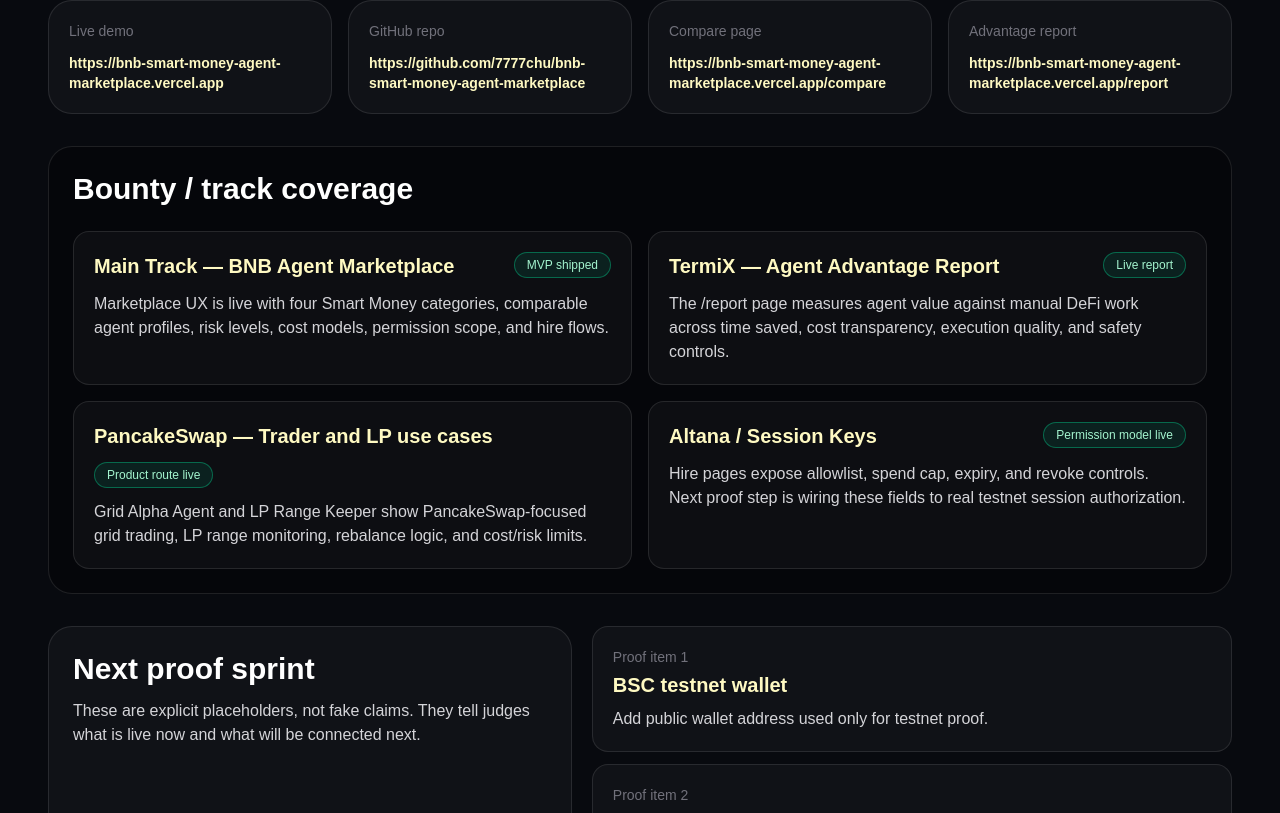
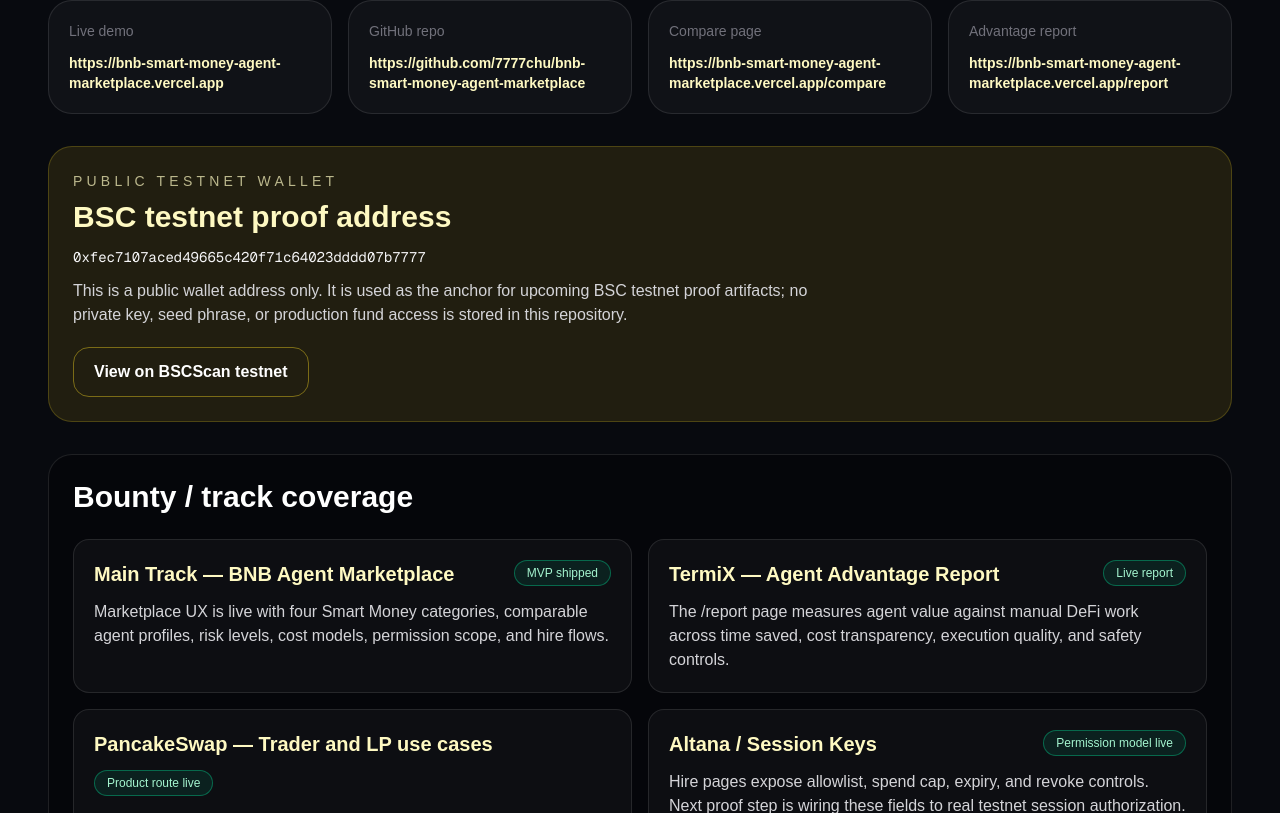
Before and after one commit to 7777chu/bnb-smart-money-agent-marketplace, a Next.js app in the folder app/: page /proof in a window 1280 px wide. Shown: the part 527-1340 px from the top of the page. Built offline with nearby package versions, Linux system fonts and the light colour scheme.

Commit message:
docs: add BSC testnet proof wallet

```diff
--- a/app/src/app/proof/page.tsx
+++ b/app/src/app/proof/page.tsx
@@ -6,6 +6,9 @@
   ["Compare page", "https://bnb-smart-money-agent-marketplace.vercel.app/compare"],
   ["Advantage report", "https://bnb-smart-money-agent-marketplace.vercel.app/report"],
 ];
+
+const testnetWallet = "0xfec7107aced49665c420f71c64023dddd07b7777";
+const testnetWalletExplorer = `https://testnet.bscscan.com/address/${testnetWallet}`;
 
 const proofTracks = [
   {
@@ -35,7 +38,7 @@
 ];
 
 const nextProofItems = [
-  ["BSC testnet wallet", "Add public wallet address used only for testnet proof."],
+  ["BSC testnet wallet", `${testnetWallet} — public address added for proof artifacts.`],
   ["Agent identity", "Register or mock ERC-8004-style identity and link it from each profile."],
   ["Testnet tx hashes", "Attach tx hashes for session creation, simulated hire, revoke, and PancakeSwap-style proof."],
   ["BNB Agent Studio", "Run BNB Agent Studio CLI and commit command output/screenshots as proof artifacts."],
@@ -84,6 +87,19 @@
           ))}
         </section>
 
+        <section className="rounded-3xl border border-yellow-300/20 bg-yellow-300/10 p-6">
+          <p className="text-sm uppercase tracking-[0.3em] text-yellow-100/70">Public testnet wallet</p>
+          <h2 className="mt-2 text-3xl font-bold text-yellow-100">BSC testnet proof address</h2>
+          <p className="mt-3 break-words font-mono text-sm text-zinc-100">{testnetWallet}</p>
+          <p className="mt-3 max-w-3xl text-zinc-300">
+            This is a public wallet address only. It is used as the anchor for upcoming BSC testnet proof artifacts;
+            no private key, seed phrase, or production fund access is stored in this repository.
+          </p>
+          <a className="mt-5 inline-flex rounded-2xl border border-yellow-300/40 px-5 py-3 font-bold text-yellow-100 transition hover:bg-yellow-300 hover:text-black" href={testnetWalletExplorer} target="_blank">
+            View on BSCScan testnet
+          </a>
+        </section>
+
         <section className="rounded-3xl border border-white/10 bg-black/30 p-6">
           <h2 className="text-3xl font-bold">Bounty / track coverage</h2>
           <div className="mt-6 grid gap-4 md:grid-cols-2">
```
Also changed, not shown: 1 other file (tests, documents, lock files or other folders).
